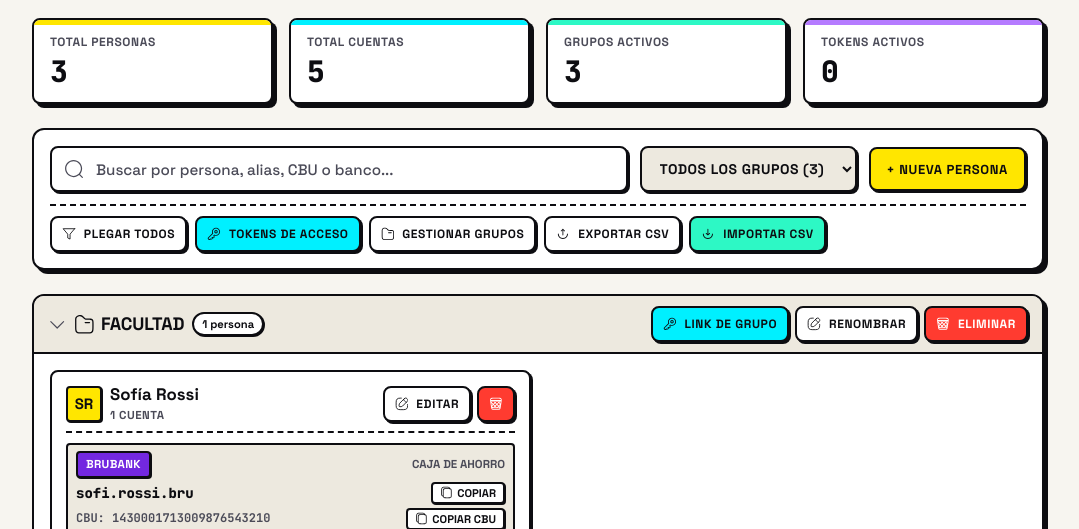
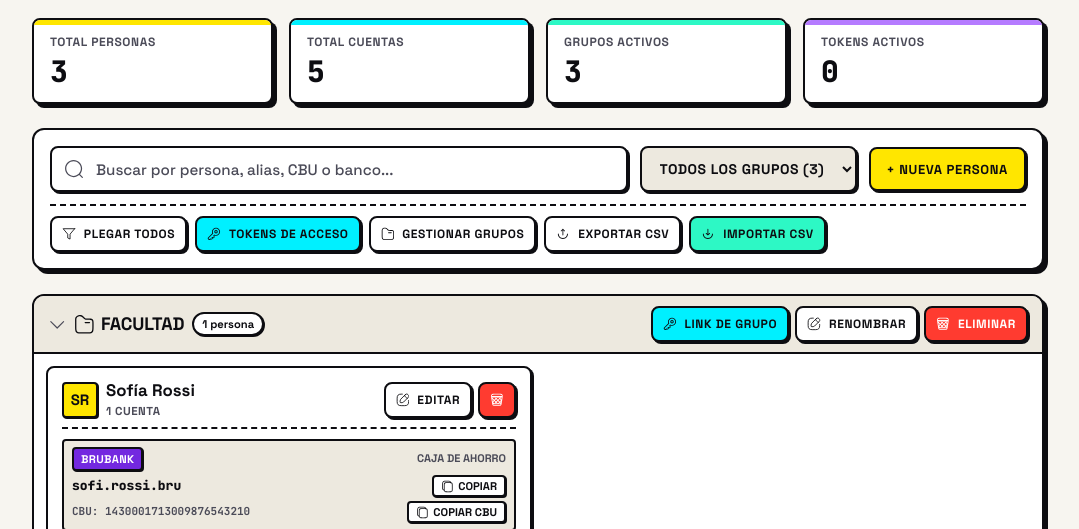
Before and after one commit to d-l-n/AliasDB, a website: page admin.html in a window 1280 px wide. Shown: the part 271-800 px from the top of the page, without its empty margins (102-1181 px from the left). Drawn offline with Linux system fonts and the light colour scheme; no server answers.

Commit message:
feat(ui): priorizar grid de 2 personas y 2 cuentas por fila con nowrap estricto

```diff
--- a/admin.html
+++ b/admin.html
@@ -815,17 +815,18 @@
       gap: 12px;
     }
 
-    @media (min-width: 768px) {
+    /* Prioriza mostrar 2 personas en la misma fila a partir de viewports medianos */
+    @media (min-width: 600px) {
+      .group-persons-grid {
+        grid-template-columns: repeat(2, minmax(0, 1fr));
+        gap: 12px;
+        padding: 12px;
+      }
+    }
+
+    @media (min-width: 1400px) {
       .group-persons-grid {
         grid-template-columns: repeat(auto-fill, minmax(380px, 1fr));
-        gap: 14px;
-        padding: 14px;
-      }
-    }
-
-    @media (min-width: 1280px) {
-      .group-persons-grid {
-        grid-template-columns: repeat(auto-fill, minmax(360px, 1fr));
         gap: 14px;
         padding: 16px;
       }
@@ -842,6 +843,7 @@
       flex-direction: column;
       gap: 10px;
       transition: var(--transition-hover);
+      container-type: inline-size;
     }
 
     .admin-person-card:hover {
@@ -966,9 +968,21 @@
       gap: 8px;
     }
 
-    @media (min-width: 520px) {
+    /* Siempre que sea posible (ancho de tarjeta >= 420px), muestra 2 cuentas en la misma fila */
+    @container (min-width: 420px) {
       .person-accounts-list {
-        grid-template-columns: repeat(2, 1fr);
+        grid-template-columns: repeat(2, minmax(0, 1fr));
+        gap: 8px;
+      }
+
+      .person-accounts-list > .account-data-box:last-child:nth-child(odd) {
+        grid-column: 1 / -1;
+      }
+    }
+
+    @media (min-width: 920px) {
+      .person-accounts-list {
+        grid-template-columns: repeat(2, minmax(0, 1fr));
         gap: 8px;
       }
 
@@ -981,21 +995,25 @@
       display: flex;
       align-items: center;
       justify-content: space-between;
-      gap: 8px;
+      gap: 6px;
+      white-space: nowrap;
+      min-width: 0;
     }
 
     .bank-badge {
       display: inline-flex;
       align-items: center;
-      padding: 3px 8px;
+      padding: 2px 7px;
       border: var(--border-width) solid var(--border);
       border-radius: var(--radius-sm);
       font-family: var(--font-display);
-      font-size: 0.72rem;
+      font-size: 0.7rem;
       font-weight: 900;
       letter-spacing: 0.03em;
       text-transform: uppercase;
       box-shadow: 1px 1px 0px var(--shadow);
+      white-space: nowrap;
+      flex-shrink: 0;
     }
 
     .bank-badge-mp { background: var(--bank-mp-bg); color: var(--bank-mp-text); }
@@ -1009,10 +1027,12 @@
     .bank-badge-generic { background: var(--bank-generic-bg); color: var(--bank-generic-text); }
 
     .account-type-tag {
-      font-size: 0.72rem;
+      font-size: 0.6875rem;
       font-weight: 700;
       color: var(--text-muted);
       text-transform: uppercase;
+      white-space: nowrap;
+      flex-shrink: 0;
     }
 
     .account-data-box {
@@ -1023,36 +1043,44 @@
       display: flex;
       flex-direction: column;
       gap: 4px;
+      min-width: 0;
     }
 
     .alias-row {
       display: flex;
       align-items: center;
       justify-content: space-between;
-      gap: 8px;
+      gap: 6px;
+      white-space: nowrap;
+      min-width: 0;
     }
 
     .alias-text {
       font-family: var(--font-mono);
-      font-size: 0.875rem;
+      font-size: 0.8125rem;
       font-weight: 800;
       color: var(--text);
-      word-break: break-all;
+      white-space: nowrap;
+      min-width: 0;
     }
 
     .cbu-row {
       display: flex;
       align-items: center;
       justify-content: space-between;
-      gap: 8px;
-      font-size: 0.75rem;
+      gap: 6px;
+      font-size: 0.72rem;
       color: var(--text-muted);
+      white-space: nowrap;
+      min-width: 0;
     }
 
     .cbu-text {
       font-family: var(--font-mono);
       font-weight: 600;
-      word-break: break-all;
+      white-space: nowrap;
+      font-size: 0.6875rem;
+      min-width: 0;
     }
 
     .copy-chip-btn {
```
Also changed, not shown: index.html (+67 -28 lines).
